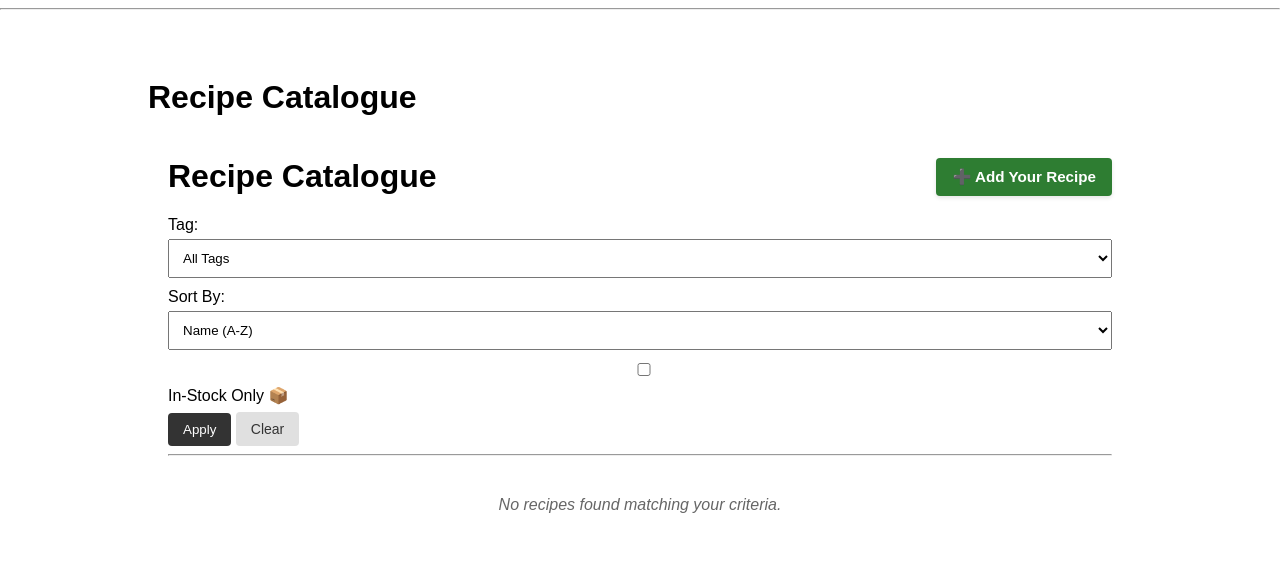
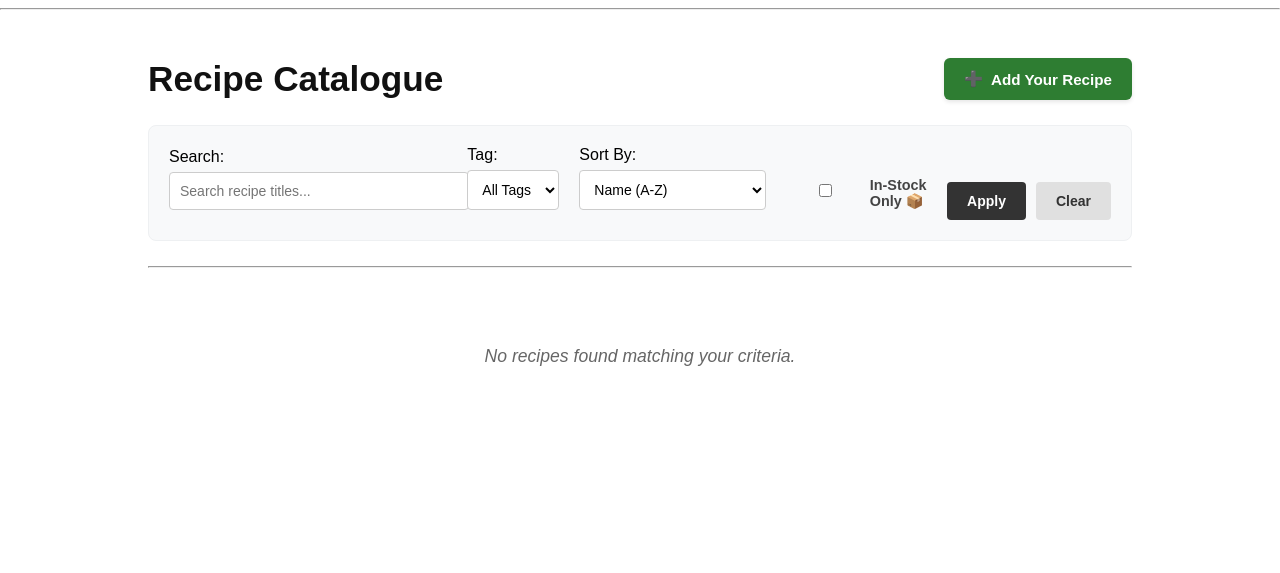
Before and after one commit to esintao/dynamicdining, a Flask app: page /recipes in a window 1280 px wide. Shown: the part 48-621 px from the top of the page. Run offline with Flask 3, Linux system fonts and the light colour scheme; data that the repository does not hold is empty; some libraries are stand-ins or nearby versions.

Commit message:
fixed recipe_detail

```diff
--- a/templates/recipes.html
+++ b/templates/recipes.html
@@ -2,15 +2,19 @@
 
 {% block content %}
 <div class="catalogue-container">
-    <h1>Recipe Catalogue</h1>
 
-    <div class="catalogue-container">
+    <div style="display: flex; justify-content: space-between; align-items: center; margin-bottom: 25px;">
+        <h1 style="margin: 0; font-size: 2.2rem; color: #111;">Recipe Catalogue</h1>
+        <a href="{{ url_for('recipes.add_recipe') }}" style="background-color: #2e7d32; color: white; text-decoration: none; padding: 12px 20px; border-radius: 6px; font-weight: bold; font-size: 0.95rem; box-shadow: 0 2px 4px rgba(0,0,0,0.1); display: flex; align-items: center; gap: 8px;">
+            <span>➕</span> Add Your Recipe
+        </a>
+    </div>
 
-        <div style="display: flex; justify-content: space-between; align-items: center; margin-bottom: 20px;">
-            <h1 style="margin: 0;">Recipe Catalogue</h1>
-            <a href="{{ url_for('recipes.add_recipe') }}" style="background-color: #2e7d32; color: white; text-decoration: none; padding: 10px 16px; border-radius: 4px; font-weight: bold; font-size: 0.95rem; box-shadow: 0 2px 4px rgba(0,0,0,0.1);">
-                ➕ Add Your Recipe
-            </a>
+    <form method="GET" action="{{ url_for('recipes.recipes_page') }}" class="filter-form">
+
+        <div class="filter-group search-box">
+            <label for="search">Search:</label>
+            <input type="text" id="search" name="search" value="{{ search_query or '' }}" placeholder="Search recipe titles...">
         </div>
 
         <div class="filter-group">
@@ -41,8 +45,10 @@
             </label>
         </div>
 
-        <button type="submit" class="btn-filter">Apply</button>
-        <a href="{{ url_for('recipes.recipes_page') }}" class="btn-clear">Clear</a>
+        <div class="filter-actions">
+            <button type="submit" class="btn-filter">Apply</button>
+            <a href="{{ url_for('recipes.recipes_page') }}" class="btn-clear">Clear</a>
+        </div>
     </form>
 
     <hr>
@@ -73,7 +79,7 @@
                 </div>
 
                 <div class="card-footer">
-                    <a href="/recipe/{{ recipe[0] }}" class="btn-view">View Recipe</a>
+                    <a href="{{ url_for('recipes.recipe_detail', r_id=recipe[0]) }}" class="btn-view">View Recipe</a>
                 </div>
             </div>
             {% endfor %}
@@ -85,26 +91,31 @@
 
 <style>
     .catalogue-container { max-width: 1200px; margin: 0 auto; padding: 20px; font-family: sans-serif; }
-    .filter-form { display: flex; flex-wrap: wrap; gap: 15px; align-items: flex-end; background: #f8f9fa; padding: 15px; border-radius: 8px; margin-bottom: 20px; }
-    .filter-group { display: flex; flex-direction: column; gap: 5px; }
-    .search-box { flex-grow: 1; min-width: 200px; }
-    .filter-form input[type="text"], .filter-form select { padding: 8px; border: 1px solid #ccc; border-radius: 4px; font-size: 14px; }
-    .checkbox-group { justify-content: center; padding-bottom: 8px; }
-    .btn-filter { background: #333; color: white; border: none; padding: 9px 15px; border-radius: 4px; cursor: pointer; }
-    .btn-clear { background: #e0e0e0; color: #333; padding: 9px 15px; border-radius: 4px; text-decoration: none; text-align: center; font-size: 14px; }
+    .filter-form { display: flex; flex-wrap: wrap; gap: 20px; align-items: flex-end; background: #f8f9fa; padding: 20px; border-radius: 8px; margin-bottom: 25px; border: 1px solid #eef0f2; }
+    .filter-group { display: flex; flex-direction: column; gap: 6px; }
+    .search-box { flex-grow: 1; min-width: 220px; }
+    .filter-form input[type="text"], .filter-form select { padding: 10px; border: 1px solid #ccc; border-radius: 4px; font-size: 14px; background: white; }
+    .checkbox-group { display: flex; align-items: center; padding-bottom: 10px; cursor: pointer; }
+    .checkbox-group label { display: flex; align-items: center; gap: 6px; font-weight: bold; color: #444; font-size: 0.9rem;}
+    .filter-actions { display: flex; gap: 10px; }
+    .btn-filter { background: #333; color: white; border: none; padding: 11px 20px; border-radius: 4px; cursor: pointer; font-weight: bold; font-size: 14px; }
+    .btn-filter:hover { background: #111; }
+    .btn-clear { background: #e0e0e0; color: #333; padding: 11px 20px; border-radius: 4px; text-decoration: none; text-align: center; font-size: 14px; font-weight: bold; }
+    .btn-clear:hover { background: #d2d2d2; }
 
-    .recipe-grid { display: grid; grid-template-columns: repeat(auto-fill, minmax(300px, 1fr)); gap: 20px; margin-top: 20px; }
-    .recipe-card { border: 1px solid #e0e0e0; border-radius: 8px; display: flex; flex-direction: column; justify-content: space-between; background: #fff; box-shadow: 0 2px 5px rgba(0,0,0,0.05); }
-    .card-header { padding: 15px; border-bottom: 1px solid #f0f0f0; background: #fafafa; border-radius: 8px 8px 0 0; }
-    .card-header h2 { margin: 0 0 5px 0; font-size: 1.4rem; color: #222; }
+    .recipe-grid { display: grid; grid-template-columns: repeat(auto-fill, minmax(320px, 1fr)); gap: 25px; margin-top: 20px; }
+    .recipe-card { border: 1px solid #e0e0e0; border-radius: 8px; display: flex; flex-direction: column; justify-content: space-between; background: #fff; box-shadow: 0 2px 5px rgba(0,0,0,0.04); transition: transform 0.15s ease; }
+    .recipe-card:hover { transform: translateY(-2px); box-shadow: 0 4px 10px rgba(0,0,0,0.08); }
+    .card-header { padding: 15px 20px; border-bottom: 1px solid #f0f0f0; background: #fafafa; border-radius: 8px 8px 0 0; }
+    .card-header h2 { margin: 0 0 5px 0; font-size: 1.35rem; color: #222; }
     .author { font-size: 0.85rem; color: #666; }
-    .card-body { padding: 15px; flex-grow: 1; }
-    .meta-info { font-size: 0.9rem; color: #444; margin-bottom: 10px; background: #f0f7f4; padding: 6px; border-radius: 4px; display: inline-block; }
-    .description { font-size: 0.95rem; line-height: 1.4; color: #555; margin: 0; }
+    .card-body { padding: 20px; flex-grow: 1; }
+    .meta-info { font-size: 0.85rem; color: #444; margin-bottom: 12px; background: #f0f7f4; padding: 8px 12px; border-radius: 4px; line-height: 1.4; }
+    .description { font-size: 0.95rem; line-height: 1.5; color: #555; margin: 0; }
     .no-desc { color: #aaa; }
-    .card-footer { padding: 15px; border-top: 1px solid #f0f0f0; }
-    .btn-view { display: block; text-align: center; background: #0066cc; color: white; padding: 8px; border-radius: 4px; text-decoration: none; font-weight: bold; }
+    .card-footer { padding: 15px 20px; border-top: 1px solid #f0f0f0; }
+    .btn-view { display: block; text-align: center; background: #0066cc; color: white; padding: 10px; border-radius: 4px; text-decoration: none; font-weight: bold; }
     .btn-view:hover { background: #0052a3; }
-    .no-results { grid-column: 1 / -1; text-align: center; color: #666; font-style: italic; padding: 4px; }
+    .no-results { grid-column: 1 / -1; text-align: center; color: #666; font-style: italic; padding: 40px; font-size: 1.1rem; }
 </style>
 {% endblock %}
```
Also changed, not shown: templates/recipe_detail.html (renamed from templates/recipes_detail.html).
